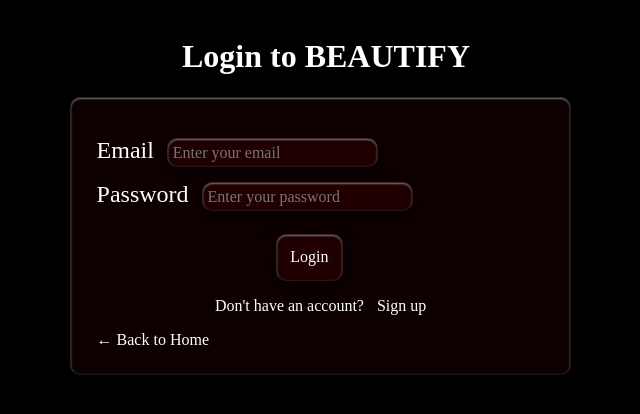
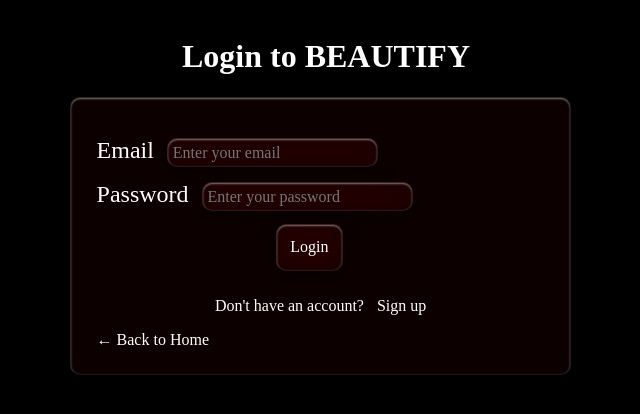
Before and after one commit to u25622103-droid/IMY220-Project, a React app in the folder frontend/: page /login in a window 1280 px wide. In both pictures the pointer is over the button "Login". Shown: the top 414 px of the page, without its empty margins (314-954 px from the left). Built offline with nearby package versions, Linux system fonts and the light colour scheme; the HTML template or start-up script is replaced by a standard one.

Commit message:
Added hovering buttons

```diff
--- a/frontend/src/css/Login.css
+++ b/frontend/src/css/Login.css
@@ -29,3 +29,12 @@
 h1 {
     margin-top: 3%;
 }
+
+.form-btn {
+    transform: translateY(0);
+}
+
+.form-btn:hover {
+    transform: translateY(-10px);
+    transition: transform 0.45s ease-in-out;
+}
--- a/frontend/src/css/Signup.css
+++ b/frontend/src/css/Signup.css
@@ -73,3 +73,12 @@
 .auth-container p {
     text-align: center;
 }
+
+.form-btn {
+    transform: translateY(0);
+}
+
+.form-btn:hover {
+    transform: translateY(-10px);
+    transition: transform 0.45s ease-in-out;
+}
```
